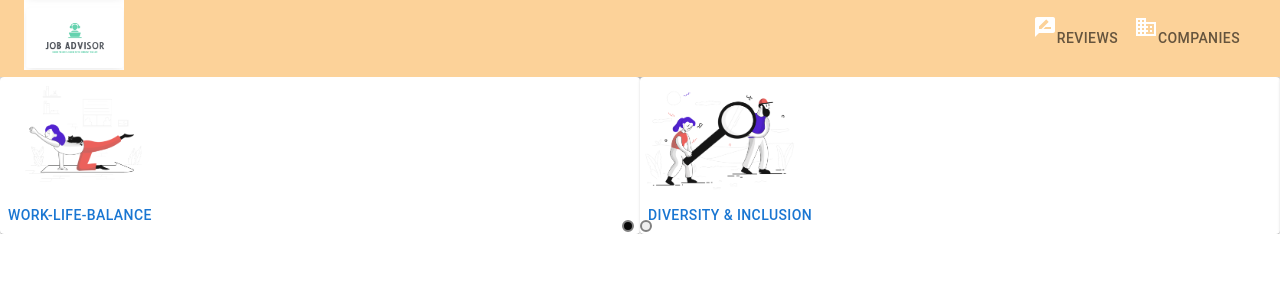
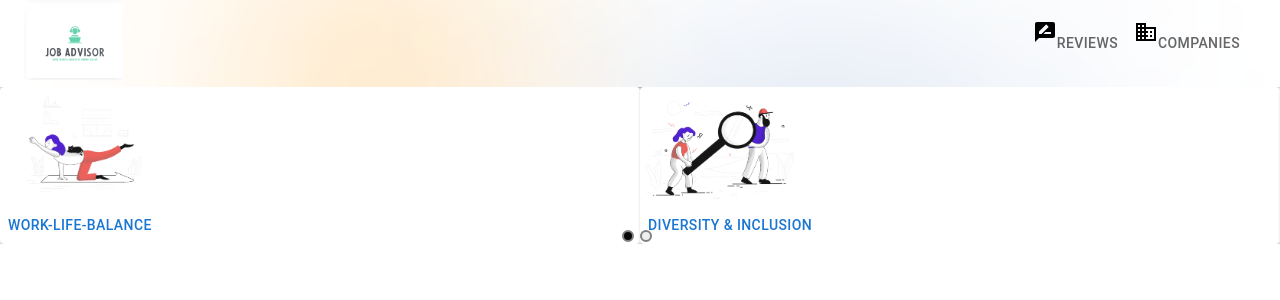
Before and after one commit to Job-Advisor-project/FrontEnd, a React (Create React App) app in the folder react/: page / in a window 1280 px wide. Shown: the top 300 px of the page. Built offline with nearby package versions, Linux system fonts and the light colour scheme.

Commit message:
background color updated

```diff
--- a/react/src/components/Header.jsx
+++ b/react/src/components/Header.jsx
@@ -11,14 +11,25 @@ const Header = () => {
   // const isMatch = useMediaQuery(theme.breakpoints.down("md"));
   return (
     <div>
-      <AppBar position="flex" sx={{ background: "#FCD299" }}>
+      <AppBar
+        position="flex"
+        sx={{
+          display: "flex",
+          justifyContent: "right",
+          margin: "0px",
+          backgroundImage: "url(http://localhost:3000/assets/background.png)",
+          backgroundRepeat: "no-repeat",
+          backgroundSize: "cover",
+          height: "70",
+        }}
+      >
         <Toolbar>
           <Typography>
             <img
               src="../assets/jobadvisorlogo.jpg"
               alt="jobadvisorlogo"
               width={100}
-              height={70}
+              height={80}
             />
           </Typography>
           <Tabs
@@ -29,11 +40,19 @@ const Header = () => {
             indicatorvalue="primary"
           >
             <RateReviewIcon
-              sx={{ display: { xs: "none", md: "flex" }, mr: -2 }}
+              sx={{
+                display: { xs: "none", md: "flex", color: "black" },
+                mr: -2,
+              }}
             />
             <Tab label="Reviews" />
             <BusinessIcon
-              sx={{ display: { xs: "none", md: "flex" }, mr: -2 }}
+              //color="action"
+              sx={{
+                display: { xs: "none", md: "flex", color: "black" },
+
+                mr: -2,
+              }}
             />
             <Tab label="Companies" />
           </Tabs>
```
